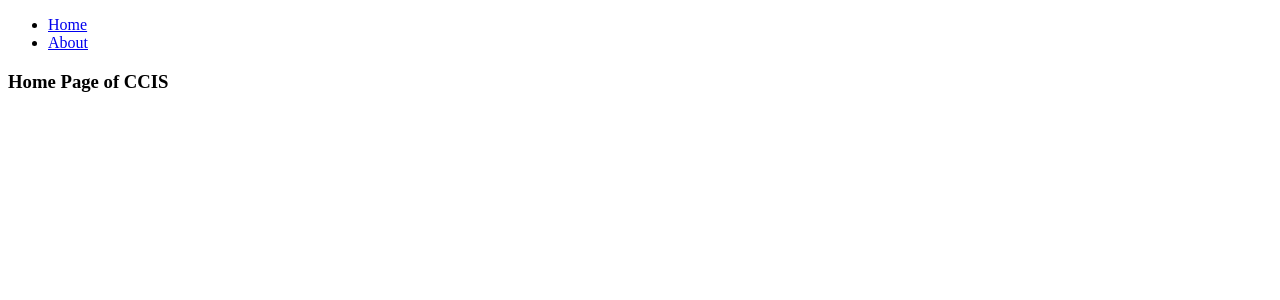
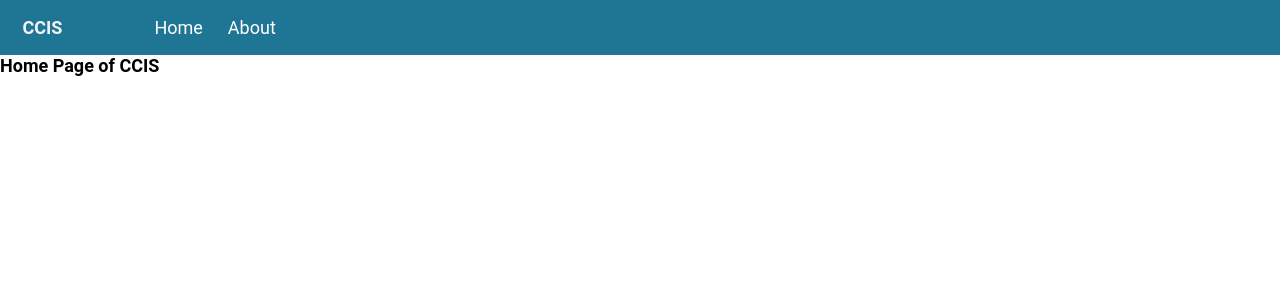
Before and after one commit to edmundnillas3rd/CCIS-page, a Next.js app: page / in a window 1280 px wide. Shown: the top 300 px of the page. Built offline with nearby package versions, Linux system fonts and the light colour scheme.

Commit message:
Style the navbar menu

```diff
--- a/components/Layout.js
+++ b/components/Layout.js
@@ -2,9 +2,12 @@ import Navbar from "./Navbar";
 
 export default function Layout({ children }) {
   return (
-    <>
-      <Navbar />
+    <div>
+      <div className="flex-container header">
+        <h3 className="title">CCIS</h3>
+        <Navbar />
+      </div>
       <main>{children}</main>
-    </>
+    </div>
   );
 }
--- a/components/Navbar.js
+++ b/components/Navbar.js
@@ -2,15 +2,15 @@ import Link from "next/link";
 
 const Navbar = () => {
   return (
-    <ul>
+    <ul className="flex-container navbar">
       <li>
         <Link href="/">
-          <a>Home</a>
+          <a className="link link-highlight">Home</a>
         </Link>
       </li>
       <li>
         <Link href="/about">
-          <a>About</a>
+          <a className="link link-highlight">About</a>
         </Link>
       </li>
     </ul>
--- a/pages/_app.js
+++ b/pages/_app.js
@@ -1,4 +1,5 @@
 import Layout from "../components/Layout";
+import "../style.css";
 
 export default function Website({ Component, pageProps }) {
   return (
--- /dev/null
+++ b/style.css
@@ -0,0 +1,59 @@
+@import url("https://fonts.googleapis.com/css2?family=Roboto+Mono&display=swap");
+
+* {
+  font-family: "Roboto", monospace;
+  font-size: 18px;
+  padding: 0;
+  margin: 0;
+}
+
+:root {
+  --bg-color: #1f7594;
+  --fg-color: #f2f4f5;
+}
+
+a,
+a:link,
+a:visited,
+a:hover {
+  color: white;
+  text-decoration: none;
+}
+
+li {
+  list-style: none;
+  justify-content: center;
+}
+
+.flex-container {
+  display: flex;
+}
+
+.header {
+  align-items: center;
+  gap: 84px;
+  padding: 0.5rem 1.25rem;
+  color: var(--fg-color);
+  background: var(--bg-color);
+}
+
+.navbar {
+  gap: 0.5rem;
+}
+
+.link {
+  display: block;
+  text-align: center;
+  padding: 8px 8px;
+}
+
+.link-highlight {
+  transition: all 0.4s ease-in-out;
+}
+
+.link-highlight:hover {
+  color: var(--bg-color);
+  background-color: var(--fg-color);
+  border-radius: 5px;
+  height: auto;
+}
```
